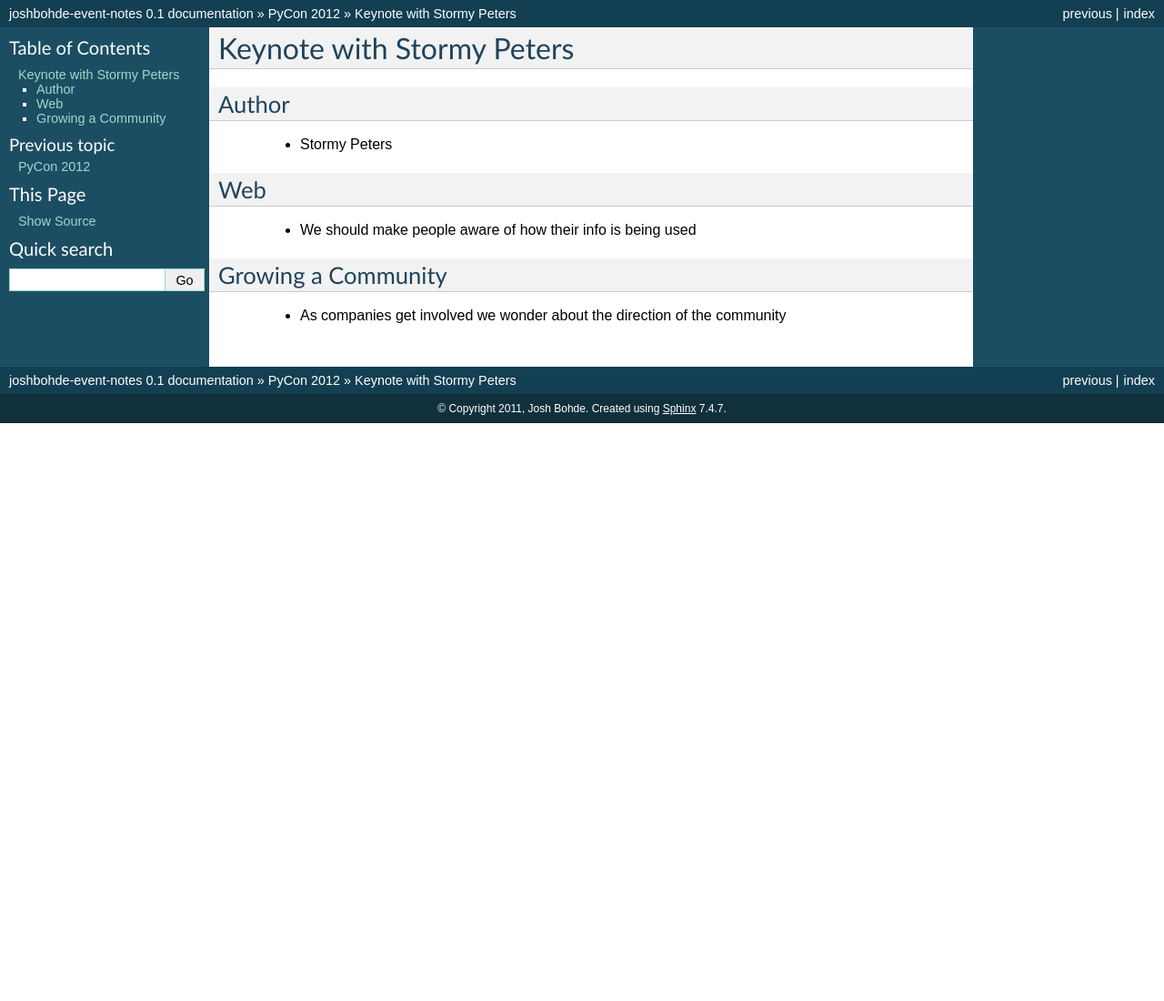
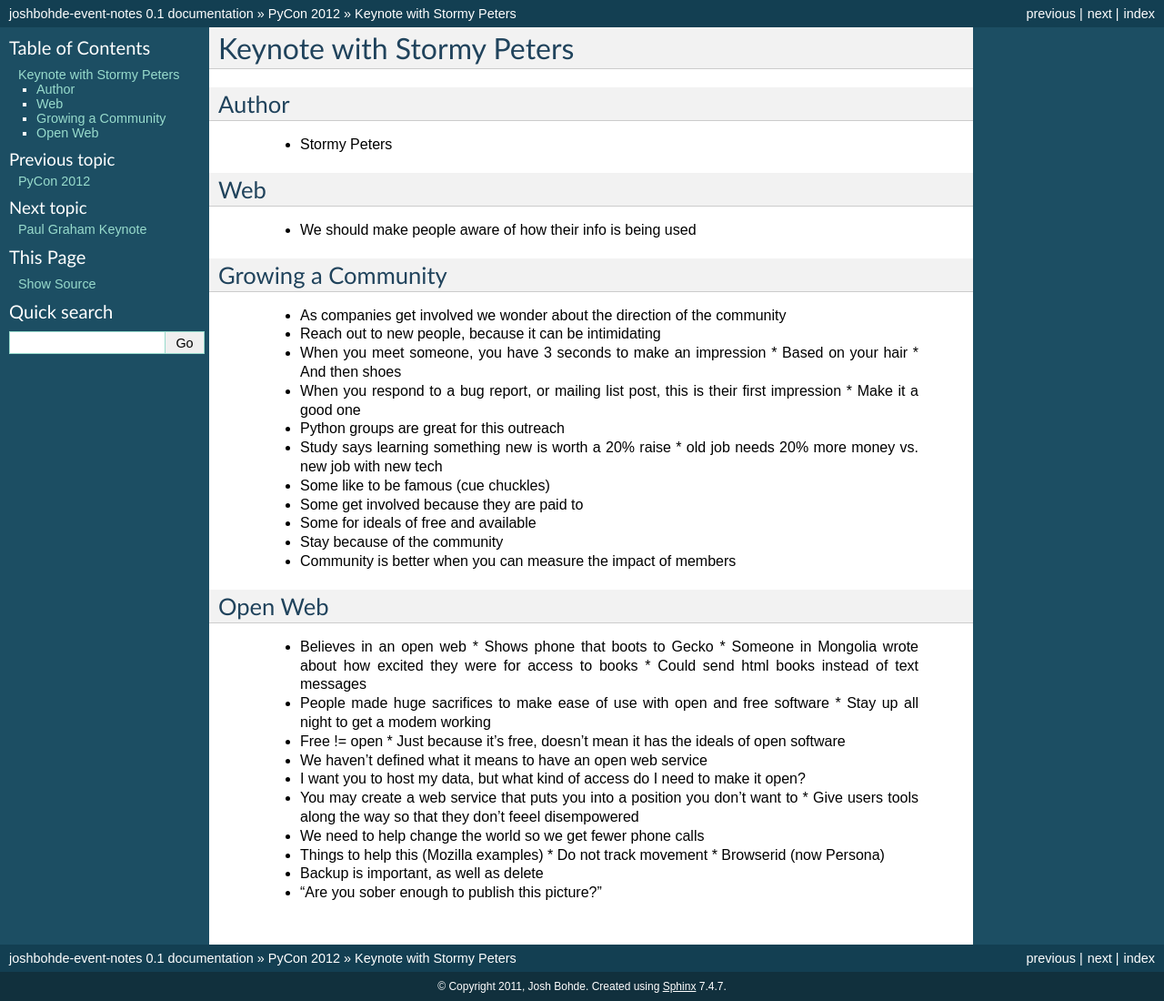
Before and after one commit to bohde/joshbohde-event-notes, a Sphinx documentation site: the page built from source/pycon_2012/stormy_peters_keynote.rst, in a window 1280 px wide. Shown: the whole page at 91% size. Built offline with Sphinx 7.4.7, drawn with Linux system fonts in a browser that asks for light colours; before the commit the page ends 900 px from its top, so only the background shows below that.

Commit message:
Add keynotes, and graph processing start.

```diff
--- a/source/pycon_2012/index.rst
+++ b/source/pycon_2012/index.rst
@@ -6,3 +6,5 @@
    :maxdepth: 2
 
    stormy_peters_keynote
+   paul_graham
+   graph_processing_in_python
--- a/source/pycon_2012/stormy_peters_keynote.rst
+++ b/source/pycon_2012/stormy_peters_keynote.rst
@@ -14,3 +14,38 @@
 Growing a Community
 -------------------
   * As companies get involved we wonder about the direction of the community
+  * Reach out to new people, because it can be intimidating
+  * When you meet someone, you have 3 seconds to make an impression
+    * Based on your hair
+    * And then shoes
+  * When you respond to a bug report, or mailing list post, this is their first impression
+    * Make it a good one
+  * Python groups are great for this outreach
+  * Study says learning something new is worth a 20% raise
+    * old job needs 20% more money vs. new job with new tech
+  * Some like to be famous (cue chuckles)
+  * Some get involved because they are paid to
+  * Some for ideals of free and available
+  * Stay because of the community
+  * Community is better when you can measure the impact of members
+
+Open Web
+--------
+  * Believes in an open web
+    * Shows phone that boots to Gecko
+    * Someone in Mongolia wrote about how excited they were for access to books
+    * Could send html books instead of text messages
+  * People made huge sacrifices to make ease of use with open and free software
+    * Stay up all night to get a modem working
+  * Free != open
+    * Just because it's free, doesn't mean it has the ideals of open software
+  * We haven't defined what it means to have an open web service
+  * I want you to host my data, but what kind of access do I need to make it open?
+  * You may create a web service that puts you into a position you don't want to
+    * Give users tools along the way so that they don't feeel disempowered
+  * We need to help change the world so we get fewer phone calls
+  * Things to help this (Mozilla examples)
+    * Do not track movement
+    * Browserid (now Persona)
+  * Backup is important, as well as delete
+  * "Are you sober enough to publish this picture?"
```
Also changed, not shown: source/pycon_2012/graph_processing_in_python.rst (added, +22 -0 lines), source/pycon_2012/paul_graham.rst (added, +116 -0 lines).
